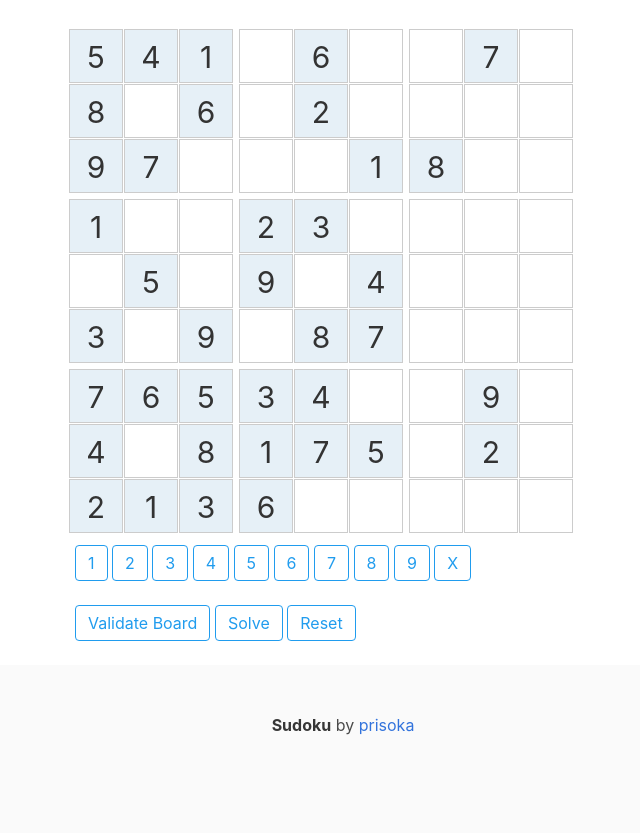
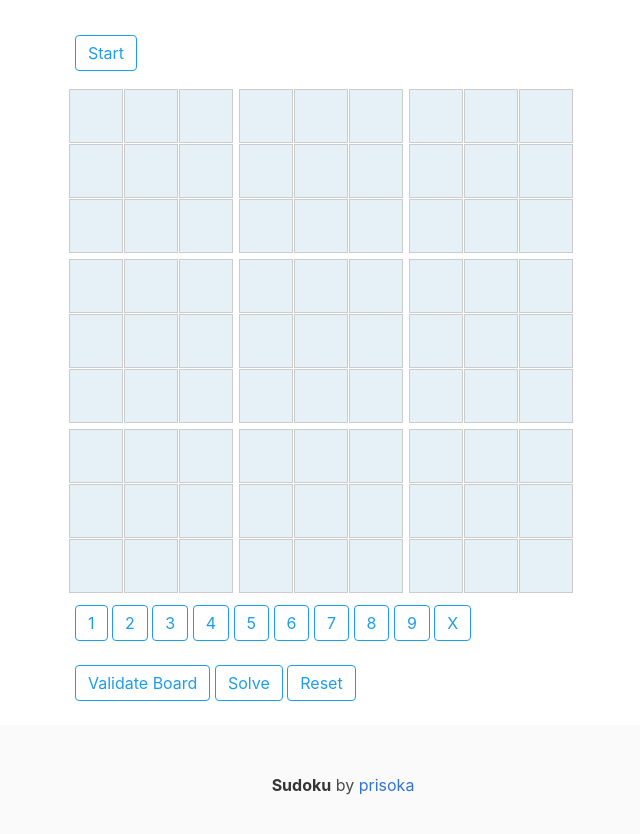
Before and after one commit to prisoka/Sudoku, a website: page index.html in a window 1280 px wide. Shown: the whole page, without its empty margins (297-937 px from the left). Drawn offline with nearby package versions, Linux system fonts and the light colour scheme.

Commit message:
added start btn

```diff
--- a/index.html
+++ b/index.html
@@ -13,6 +13,9 @@
 
   <body>
     <div class="game">
+      <div class="sudoku-menu">
+        <button class="button is-info is-outlined" id="start">Start</button>
+      </div> <br />
       <div class="board">
         <div class="row columns" id="row1">
           <div class="cell"></div>
--- a/index.js
+++ b/index.js
@@ -26,12 +26,19 @@ let sudokuSolved = [
 
 window.onload = function() {
 
-  populateBoard(sudoku);
+  setupStartBtn();
+  // populateBoard(sudoku);
   setupNumberMenu();
   setupResetBtn(sudoku);
   setupSolveBtn(sudokuSolved);
   // populateUserArr()
   setupValidateBtn();
+}
+
+function setupStartBtn(){
+  document.getElementById("start").onclick = function(){
+    populateBoard(sudoku)
+  }
 }
 
 function populateBoard(sudoku){
```
